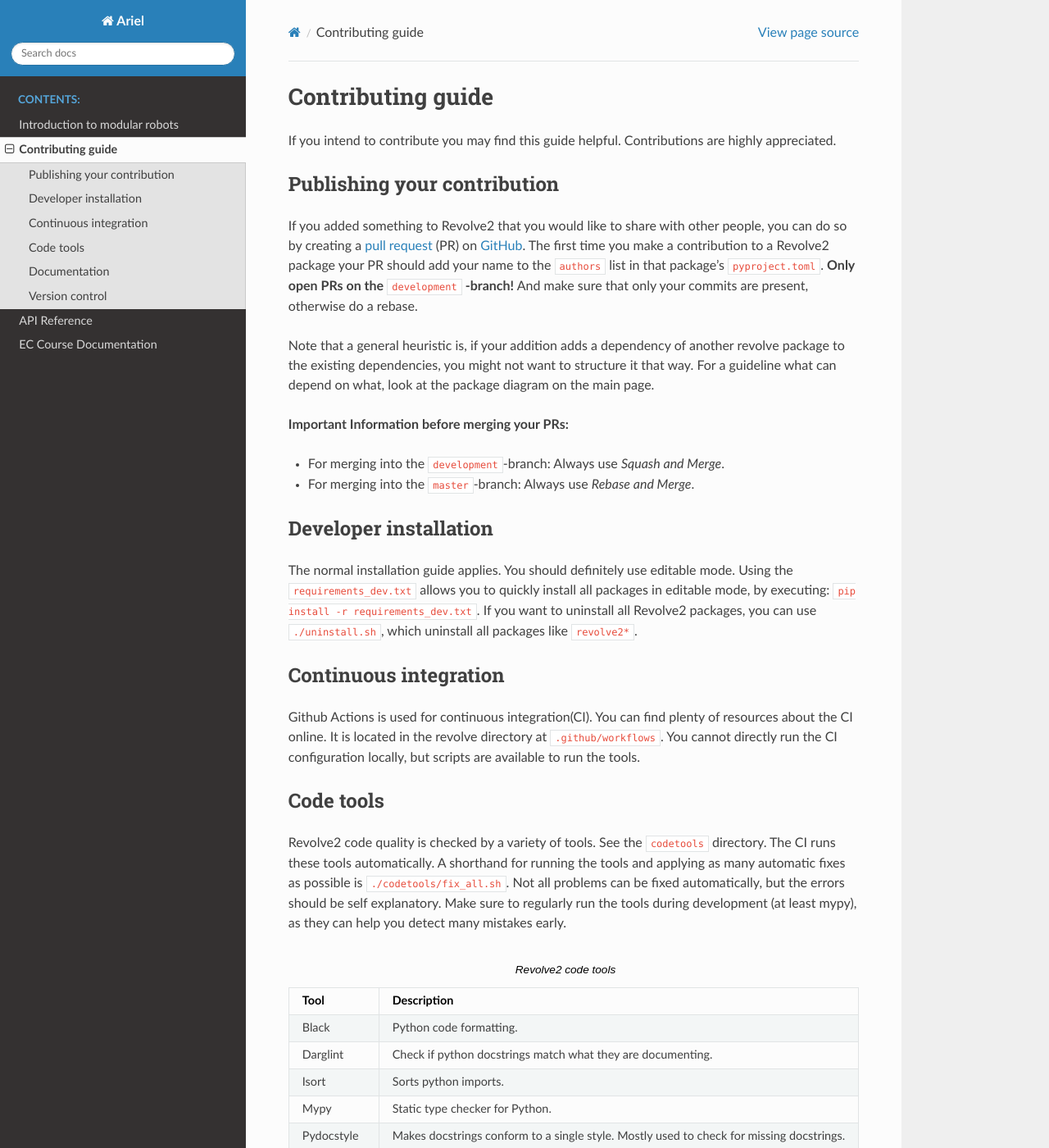
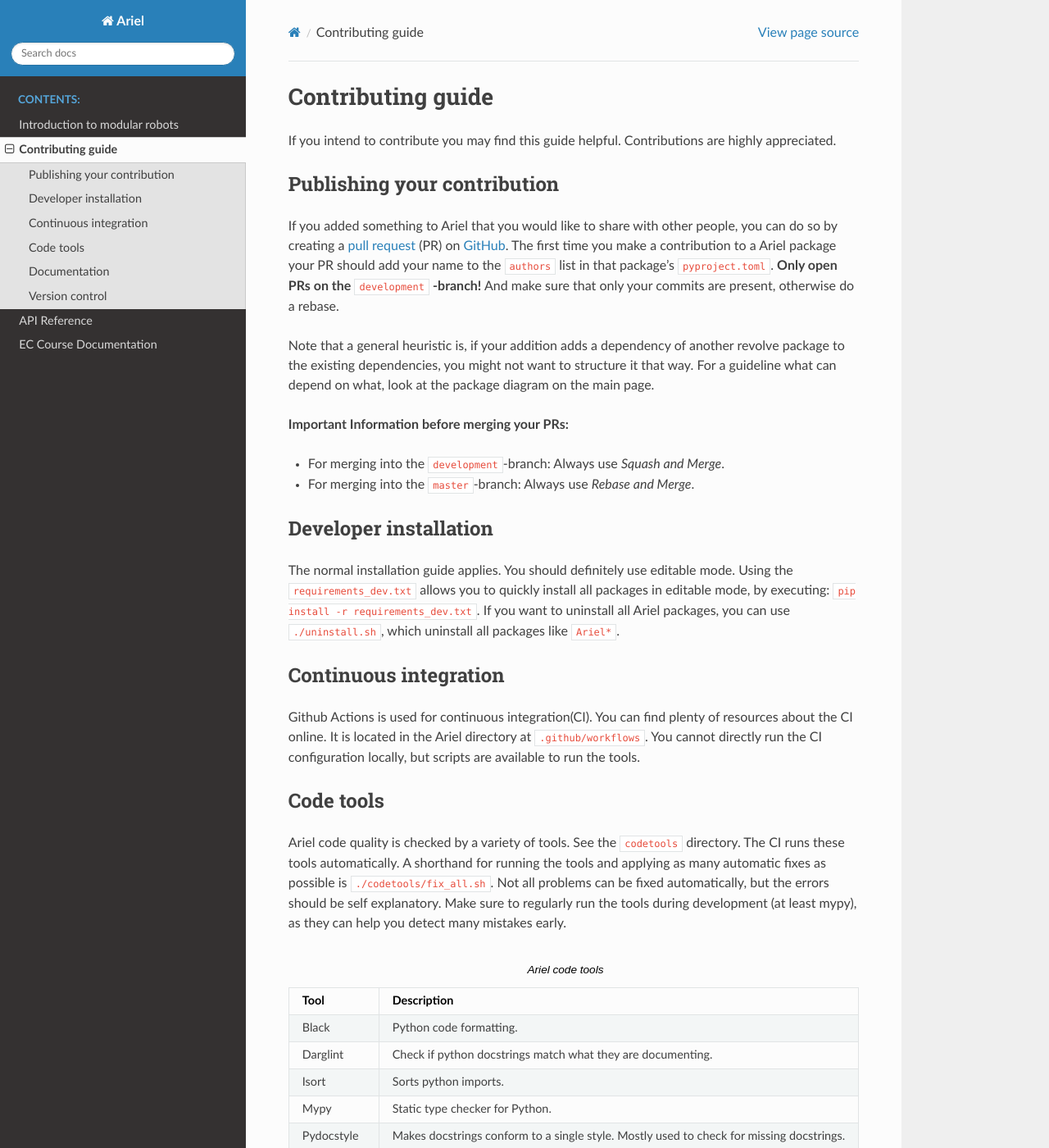
Before and after one commit to andresgr96/ariel-docs, a Sphinx documentation site: the page built from doc/source/contributing_guide/index.rst, in a window 1280 px wide and 1400 px high. Shown: the whole window at 82% size. Built offline with Sphinx 7.4.7 and the Read the Docs theme 3.1.0, drawn with Linux system fonts in a browser that asks for light colours.

```diff
--- a/doc/source/conf.py
+++ b/doc/source/conf.py
@@ -22,10 +22,38 @@ extensions = ["sphinx.ext.autodoc",
               "sphinx.ext.napoleon",
               "sphinx.ext.viewcode",
               "sphinx.ext.doctest",
-              "sphinx.ext.duration"]
+              "sphinx.ext.duration",
+              "autoapi.extension"]
 
 templates_path = ['_templates']
 exclude_patterns = []
+
+# -- Autoapi extension -------------------------------------------------------
+autoapi_dirs = ['../../src']
+
+# with open("../../project.yml") as file:
+#     data = yaml.safe_load(file)
+#     namespace = data["revolve2-namespace"]
+#     platform_dependent = [
+#         f"../../{pkg}/{namespace}" for pkg in data["platform_dependent_packages"]
+#     ]
+#     platform_independent = [
+#         f"../../{pkg}/{namespace}" for pkg in data["platform_independent_packages"]
+#     ]
+#     autoapi_dirs = platform_dependent + platform_independent
+
+autoapi_options = [
+    "members",
+    "undoc-members",
+    "special-members",
+    "show-inheritance",
+    "show-inheritance-diagram",
+    "imported-members",
+    "show-module-summary",
+    "titles_only=True",
+]
+autoapi_add_toctree_entry = True
+autoapi_template_dir = "_templates/autoapi"
 
 
 
--- a/doc/source/contributing_guide/index.rst
+++ b/doc/source/contributing_guide/index.rst
@@ -6,8 +6,8 @@ If you intend to contribute you may find this guide helpful. Contributions are h
 ----------------------------
 Publishing your contribution
 ----------------------------
-If you added something to Revolve2 that you would like to share with other people, you can do so by creating a `pull request <https://docs.github.com/en/pull-requests/collaborating-with-pull-requests/proposing-changes-to-your-work-with-pull-requests/about-pull-requests>`_ (PR) on `GitHub <https://github.com/ci-group/revolve2/pulls>`_.
-The first time you make a contribution to a Revolve2 package your PR should add your name to the ``authors`` list in that package's ``pyproject.toml``.
+If you added something to Ariel that you would like to share with other people, you can do so by creating a `pull request <https://docs.github.com/en/pull-requests/collaborating-with-pull-requests/proposing-changes-to-your-work-with-pull-requests/about-pull-requests>`_ (PR) on `GitHub <https://github.com/ci-group/Ariel/pulls>`_.
+The first time you make a contribution to a Ariel package your PR should add your name to the ``authors`` list in that package's ``pyproject.toml``.
 **Only open PRs on the** ``development`` **-branch!** And make sure that only your commits are present, otherwise do a rebase.
 
 Note that a general heuristic is, if your addition adds a dependency of another revolve package to the existing dependencies, you might not want to structure it that way.
@@ -23,24 +23,24 @@ Developer installation
 ----------------------
 The normal installation guide applies. You should definitely use :ref:`editable mode<installation/index:Editable Mode>`.
 Using the ``requirements_dev.txt`` allows you to quickly install all packages in editable mode, by executing: ``pip install -r requirements_dev.txt``.
-If you want to uninstall all Revolve2 packages, you can use ``./uninstall.sh``, which uninstall all packages like ``revolve2*``.
+If you want to uninstall all Ariel packages, you can use ``./uninstall.sh``, which uninstall all packages like ``Ariel*``.
 
 ----------------------
 Continuous integration
 ----------------------
-Github Actions is used for continuous integration(CI). You can find plenty of resources about the CI online. It is located in the revolve directory at ``.github/workflows``.
+Github Actions is used for continuous integration(CI). You can find plenty of resources about the CI online. It is located in the Ariel directory at ``.github/workflows``.
 You cannot directly run the CI configuration locally, but scripts are available to run the tools.
 
 ----------
 Code tools
 ----------
-Revolve2 code quality is checked by a variety of tools. See the ``codetools`` directory.
+Ariel code quality is checked by a variety of tools. See the ``codetools`` directory.
 The CI runs these tools automatically.
 A shorthand for running the tools and applying as many automatic fixes as possible is ``./codetools/fix_all.sh``.
 Not all problems can be fixed automatically, but the errors should be self explanatory.
 Make sure to regularly run the tools during development (at least mypy), as they can help you detect many mistakes early.
 
-.. list-table:: Revolve2 code tools
+.. list-table:: Ariel code tools
    :widths: 1 4
    :header-rows: 1
 
```
Also changed, not shown: 1 other file.
